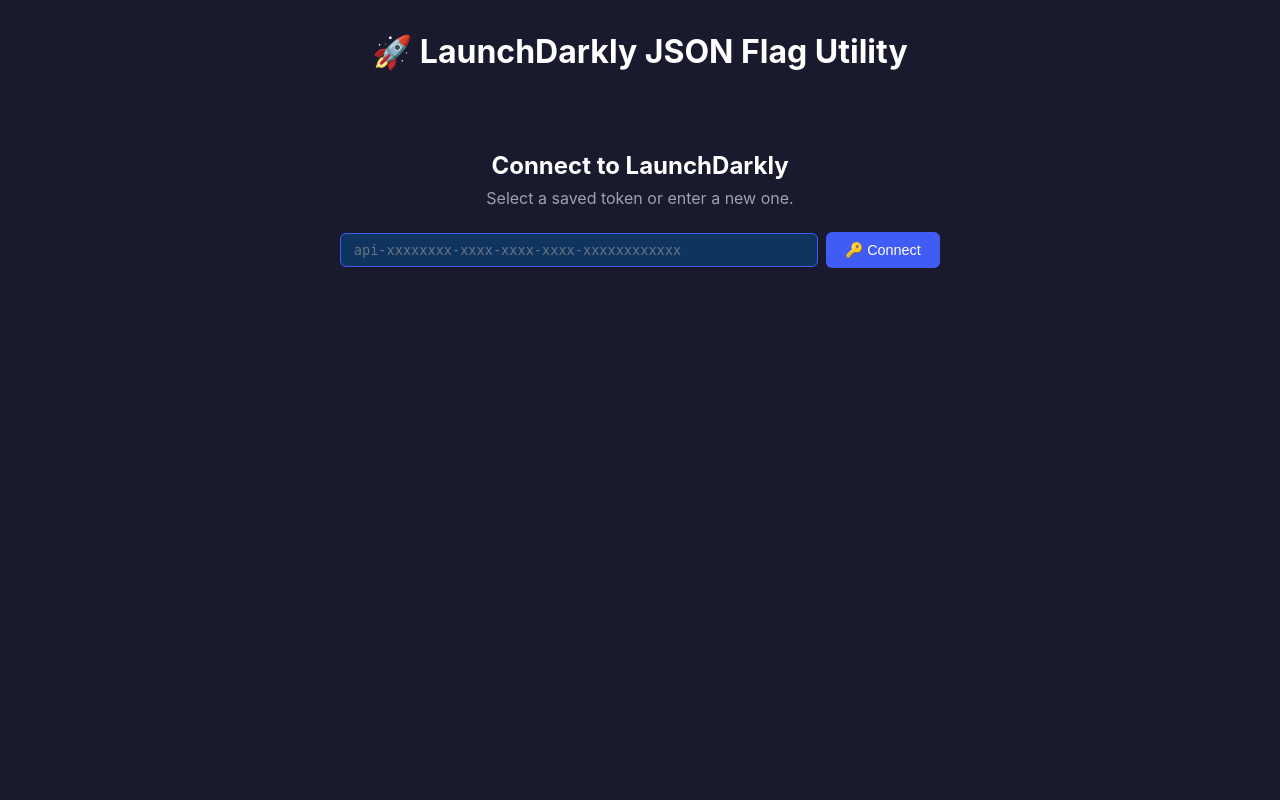
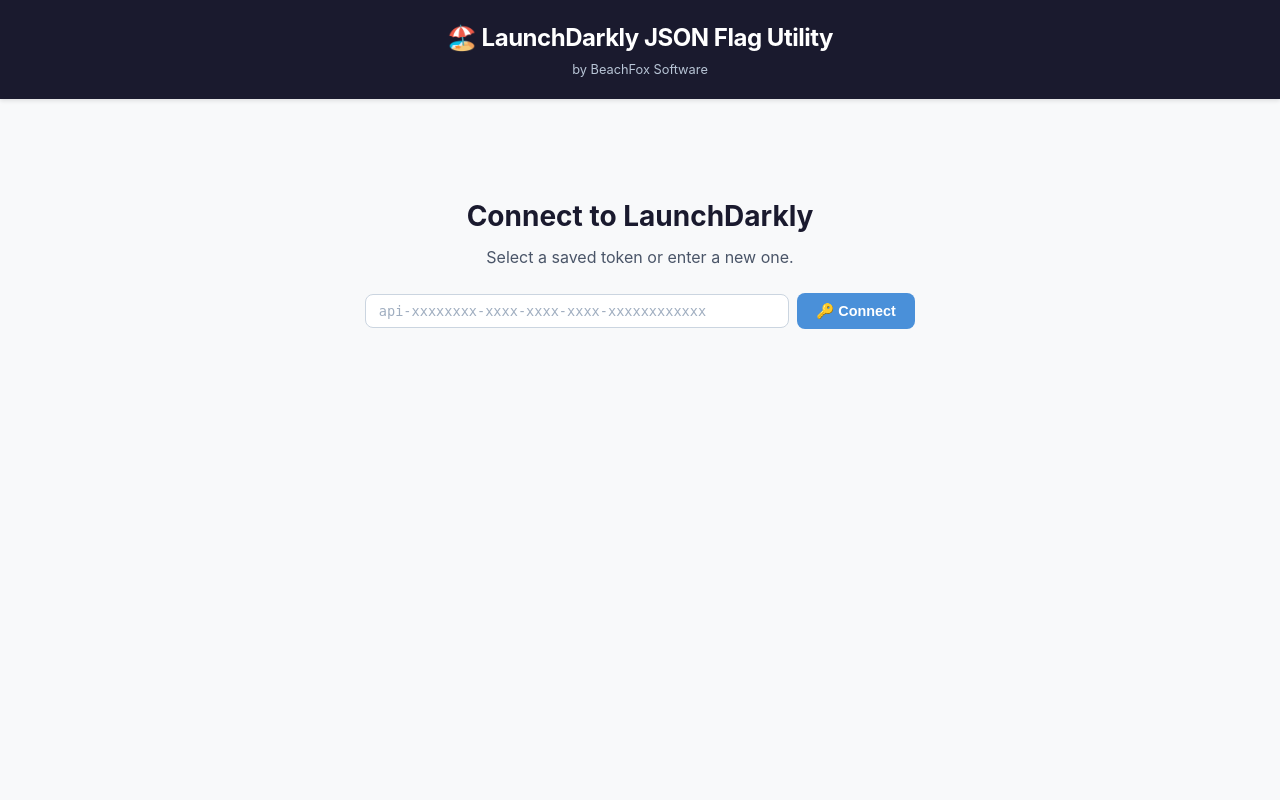
Before and after one commit to bradbunce/launchdarkly-json-flag-utility, a FastAPI app: page / in a window 1280 px wide. Run offline with FastAPI, Linux system fonts and the light colour scheme; some libraries are stand-ins or nearby versions.

Commit message:
Rebrand UI to match BeachFox Software design
- Light theme matching vault.beachfoxsoftware.com
- Brand colors: #1a1a2e (navy header), #4a90d9 (blue accent)
- Clean white cards with subtle shadows
- System font stack matching other BeachFox products
- BeachFox Software attribution in header

```diff
--- a/web/static/style.css
+++ b/web/static/style.css
@@ -5,73 +10,150 @@
 }
 
 body {
-    font-family: -apple-system, BlinkMacSystemFont, "Segoe UI", Roboto, sans-serif;
-    background: #1a1a2e;
-    color: #e0e0e0;
+    font-family: -apple-system, BlinkMacSystemFont, 'Segoe UI', Roboto, Oxygen, Ubuntu, Cantarell, sans-serif;
+    background: #f8f9fa;
+    color: #1a1a2e;
     min-height: 100vh;
+    line-height: 1.5;
+}
+
+header {
+    background-color: #1a1a2e;
+    color: #ffffff;
+    padding: 1.25rem 2rem;
+    box-shadow: 0 2px 4px rgba(0, 0, 0, 0.1);
+}
+
+header h1 {
+    font-size: 1.5rem;
+    font-weight: 700;
+    letter-spacing: -0.02em;
+    text-align: center;
+    color: #ffffff;
+}
+
+main {
+    max-width: 960px;
+    margin: 0 auto;
     padding: 2rem;
 }
 
-header {
-    text-align: center;
-    margin-bottom: 2rem;
-}
-
-header h1 {
-    font-size: 2rem;
-    color: #fff;
-    margin-bottom: 0.5rem;
-}
-
-.subtitle {
-    color: #a0a0b0;
-    font-size: 0.9rem;
-}
-
-main {
-    max-width: 900px;
-    margin: 0 auto;
-}
-
-.toolbar {
-    margin-bottom: 1.5rem;
-}
-
+/* Buttons */
 .btn {
     padding: 0.6rem 1.2rem;
     border: none;
-    border-radius: 6px;
+    border-radius: 8px;
     cursor: pointer;
     font-size: 0.9rem;
-    font-weight: 500;
-    transition: opacity 0.2s;
+    font-weight: 600;
+    transition: background-color 0.2s ease, transform 0.2s ease;
 }
 
 .btn:hover {
-    opacity: 0.85;
+    transform: translateY(-1px);
 }
 
 .btn-primary {
-    background: #405cf5;
-    color: #fff;
+    background: #4a90d9;
+    color: #ffffff;
+}
+
+.btn-primary:hover {
+    background: #357abd;
 }
 
 .btn-ai {
-    background: #7c3aed;
-    color: #fff;
+    background: #6366f1;
+    color: #ffffff;
+}
+
+.btn-ai:hover {
+    background: #4f46e5;
 }
 
 .btn-success {
     background: #10b981;
-    color: #fff;
+    color: #ffffff;
 }
 
+.btn-success:hover {
+    background: #059669;
+}
+
+.btn-edit {
+    background: #4a90d9;
+    color: #ffffff;
+}
+
+.btn-edit:hover {
+    background: #357abd;
+}
+
+.btn-cancel {
+    background: transparent;
+    color: #4a5568;
+    border: 1px solid #cbd5e0;
+}
+
+.btn-cancel:hover {
+    background: #f1f5f9;
+    border-color: #a0aec0;
+}
+
+/* Toolbar */
+.toolbar {
+    display: flex;
+    justify-content: space-between;
+    align-items: center;
+    margin-bottom: 1.5rem;
+}
+
+.toolbar-center {
+    justify-content: center;
+}
+
+/* Project Selector */
+.project-selector {
+    display: flex;
+    align-items: center;
+    gap: 0.5rem;
+}
+
+.project-selector label {
+    font-weight: 600;
+    color: #4a5568;
+}
+
+.project-selector select {
+    background: #ffffff;
+    color: #1a1a2e;
+    border: 1px solid #cbd5e0;
+    border-radius: 8px;
+    padding: 0.5rem 0.8rem;
+    font-size: 0.9rem;
+    cursor: pointer;
+    min-width: 200px;
+}
+
+.project-selector select:focus {
+    outline: none;
+    border-color: #4a90d9;
+    box-shadow: 0 0 0 3px rgba(74, 144, 217, 0.15);
+}
+
+/* Flag Cards */
 .flag-card {
-    background: #16213e;
-    border-radius: 10px;
+    background: #ffffff;
+    border-radius: 12px;
     padding: 1.5rem;
     margin-bottom: 1.5rem;
     border-left: 4px solid #10b981;
+    box-shadow: 0 1px 3px rgba(0, 0, 0, 0.06);
+    transition: box-shadow 0.2s ease;
+}
+
+.flag-card:hover {
+    box-shadow: 0 4px 12px rgba(0, 0, 0, 0.08);
 }
 
 .flag-card.invalid {
@@ -347,68 +357,73 @@
 }
 
 .token-input-group label {
-    font-weight: 500;
-    color: #a0a0b0;
+    font-weight: 600;
+    color: #4a5568;
     white-space: nowrap;
 }
 
 .token-input {
     flex: 1;
-    background: #0f3460;
-    color: #e0e0e0;
-    border: 1px solid #405cf5;
-    border-radius: 6px;
+    background: #ffffff;
+    color: #1a1a2e;
+    border: 1px solid #cbd5e0;
+    border-radius: 8px;
     padding: 0.5rem 0.8rem;
-    font-family: "SF Mono", "Fira Code", monospace;
+    font-family: 'SF Mono', 'Fira Code', monospace;
     font-size: 0.85rem;
 }
 
 .token-input:focus {
     outline: none;
-    border-color: #7c3aed;
-    box-shadow: 0 0 0 2px rgba(124, 58, 237, 0.2);
+    border-color: #4a90d9;
+    box-shadow: 0 0 0 3px rgba(74, 144, 217, 0.15);
 }
 
 .token-input::placeholder {
-    color: #6b7280;
+    color: #a0aec0;
 }
 
+.token-display {
+    background: #f1f5f9;
+    padding: 0.4rem 0.8rem;
+    border-radius: 6px;
+    font-size: 0.85rem;
+    color: #4a5568;
+    font-family: 'SF Mono', 'Fira Code', monospace;
+}
+
+/* Token Prompt / Connect Screen */
 .token-prompt {
     text-align: center;
-    padding: 3rem 2rem;
+    padding: 4rem 2rem;
 }
 
 .token-prompt h2 {
-    color: #fff;
+    color: #1a1a2e;
+    font-size: 1.75rem;
+    font-weight: 700;
     margin-bottom: 0.5rem;
 }
 
 .token-prompt p {
-    color: #a0a0b0;
+    color: #4a5568;
     margin-bottom: 1.5rem;
 }
 
 .token-prompt .token-input-group {
     justify-content: center;
-    max-width: 600px;
+    max-width: 550px;
     margin: 0 auto;
 }
 
-.token-display {
-    background: #0f3460;
-    padding: 0.4rem 0.8rem;
-    border-radius: 4px;
-    font-size: 0.85rem;
-    color: #a0c4ff;
-}
-
+/* Saved Tokens */
 .saved-tokens {
     margin-bottom: 1.5rem;
 }
 
 .saved-tokens h3 {
-    color: #a0a0b0;
-    font-size: 0.9rem;
+    color: #4a5568;
+    font-size: 0.85rem;
     text-transform: uppercase;
     letter-spacing: 0.05em;
     margin-bottom: 0.75rem;
@@ -481,9 +497,49 @@
     content: '';
     flex: 1;
     height: 1px;
-    background: #374151;
+    background: #e2e8f0;
 }
 
 .divider span {
     padding: 0 1rem;
 }
+
+/* Loading State */
+.loading-state {
+    display: flex;
+    flex-direction: column;
+    align-items: center;
+    justify-content: center;
+    padding: 4rem 2rem;
+    color: #4a5568;
+}
+
+.loading-state p {
+    margin-top: 1rem;
+    font-size: 1rem;
+}
+
+.spinner {
+    width: 40px;
+    height: 40px;
+    border: 4px solid #e2e8f0;
+    border-top-color: #4a90d9;
+    border-radius: 50%;
+    animation: spin 0.8s linear infinite;
+}
+
+@keyframes spin {
+    to {
+        transform: rotate(360deg);
+    }
+}
+
+
+/* Header subtitle */
+.header-subtitle {
+    text-align: center;
+    color: #b8c5d6;
+    font-size: 0.8rem;
+    margin-top: 0.25rem;
+    font-weight: 400;
+}
--- a/web/templates/dashboard.html
+++ b/web/templates/dashboard.html
@@ -11,7 +11,8 @@
 
 <body>
     <header>
-        <h1>🚀 LaunchDarkly JSON Flag Utility</h1>
+        <h1>🏖️ LaunchDarkly JSON Flag Utility</h1>
+        <p class="header-subtitle">by BeachFox Software</p>
     </header>
 
     <main>
```
Also changed, not shown: other parts of web/static/style.css (+71 -137 lines).
